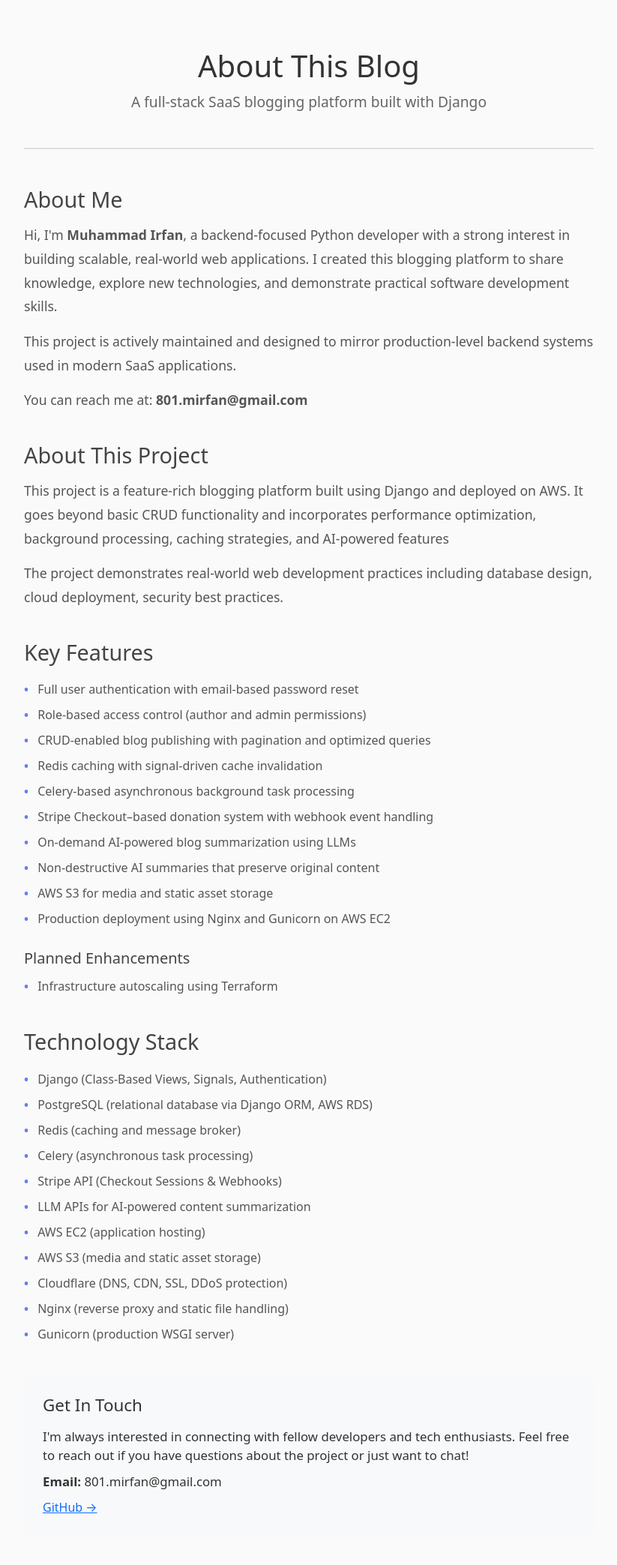
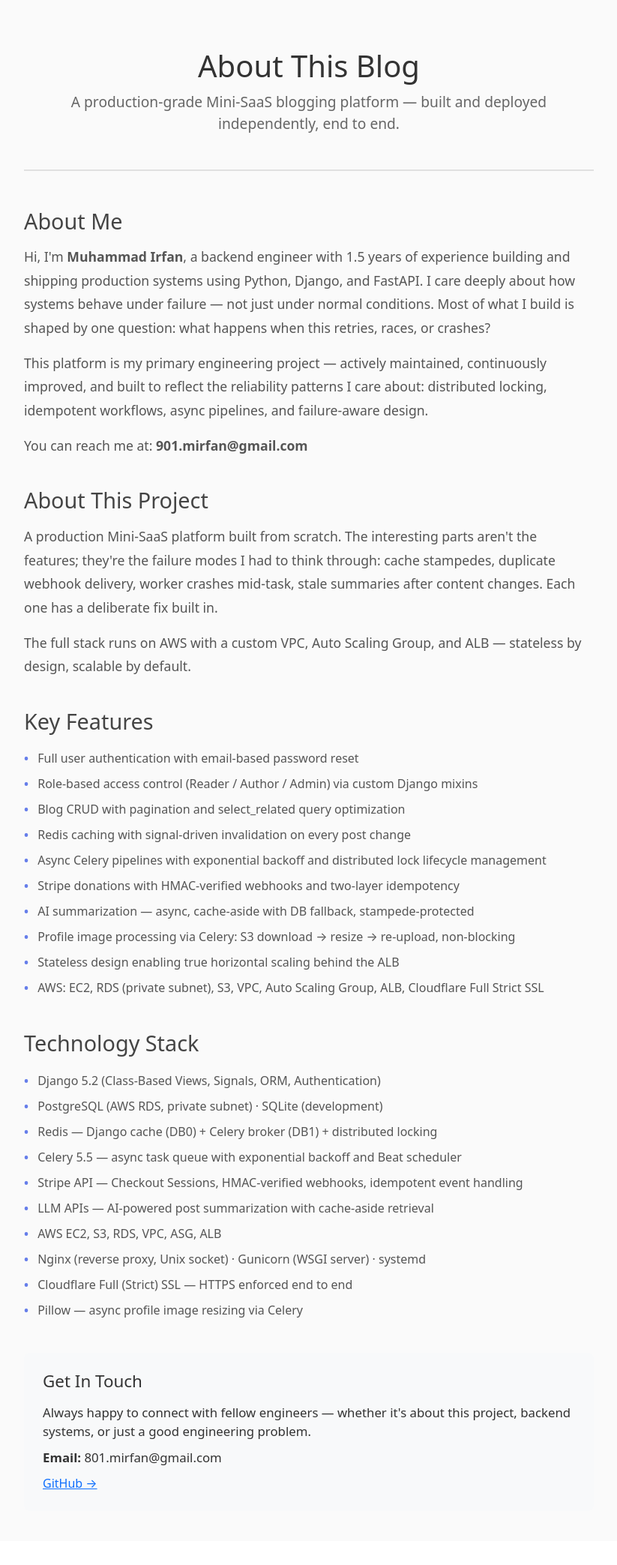
Before and after one commit to MIrfanGH/Django_Blog, a Django app: page /about/ in a window 1280 px wide. Shown: the part 56-2143 px from the top of the page at 75% size, without its empty margins (228-1051 px from the left). After the commit the page ends 2042 px from the top, so only its background shows below. Run offline with Django 5.2, Linux system fonts and the light colour scheme; parts of the project's set-up code (start-up, migrations or seed data) failed here and were passed over.

Commit message:
Update About page

```diff
--- a/blog/templates/blog/about.html
+++ b/blog/templates/blog/about.html
@@ -85,35 +85,38 @@
 <div class="about-container">
     <div class="about-header">
         <h1>About This Blog</h1>
-        <p>A full-stack SaaS blogging platform built with Django</p>
+        <p>A production-grade Mini-SaaS blogging platform — built and deployed independently, end to end.</p>
     </div>
 
     <div class="section">
         <h2>About Me</h2>
         <p>
-            Hi, I'm <strong>Muhammad Irfan</strong>, a backend-focused Python developer with a strong
-            interest in building scalable, real-world web applications.
-            I created this blogging platform to share knowledge, explore new technologies,
-            and demonstrate practical software development skills.
+            Hi, I'm <strong>Muhammad Irfan</strong>, a backend engineer with 1.5 years of experience
+            building and shipping production systems using Python, Django, and FastAPI.
+            I care deeply about how systems behave under failure — not just under normal conditions.
+            Most of what I build is shaped by one question: what happens when this retries, races, or crashes?
         </p>
         <p>
-            This project is actively maintained and designed to mirror production-level backend systems used in modern SaaS applications.
+            This platform is my primary engineering project — actively maintained, continuously improved,
+            and built to reflect the reliability patterns I care about: distributed locking, idempotent
+            workflows, async pipelines, and failure-aware design.
         </p>
         <p>
-            You can reach me at: <strong>801.mirfan@gmail.com</strong>
+            You can reach me at: <strong>901.mirfan@gmail.com</strong>
         </p>
     </div>
 
     <div class="section">
         <h2>About This Project</h2>
         <p>
-            This project is a feature-rich blogging platform built using Django and deployed on AWS.
-            It goes beyond basic CRUD functionality and incorporates performance optimization,
-            background processing, caching strategies, and AI-powered features
+            A production Mini-SaaS platform built from scratch. The interesting
+            parts aren't the features; they're the failure modes I had to think through: cache stampedes,
+            duplicate webhook delivery, worker crashes mid-task, stale summaries after content changes.
+            Each one has a deliberate fix built in.
         </p>
         <p>
-            The project demonstrates real-world web development practices including database design,
-            cloud deployment, security best practices.
+            The full stack runs on AWS with a custom VPC, Auto Scaling Group, and ALB —
+            stateless by design, scalable by default.
         </p>
     </div>
 
@@ -121,50 +124,44 @@
         <h2>Key Features</h2>
         <ul class="tech-list">
             <li>Full user authentication with email-based password reset</li>
-            <li>Role-based access control (author and admin permissions)</li>
-            <li>CRUD-enabled blog publishing with pagination and optimized queries</li>
-            <li>Redis caching with signal-driven cache invalidation</li>
-            <li>Celery-based asynchronous background task processing</li>
-            <li>Stripe Checkout–based donation system with webhook event handling</li>
-            <li>On-demand AI-powered blog summarization using LLMs</li>
-            <li>Non-destructive AI summaries that preserve original content</li>
-            <li>AWS S3 for media and static asset storage</li>
-            <li>Production deployment using Nginx and Gunicorn on AWS EC2</li>
-        <br>
-            <h5>Planned Enhancements</h5>
-            <li>Infrastructure autoscaling using Terraform</li>
-
+            <li>Role-based access control (Reader / Author / Admin) via custom Django mixins</li>
+            <li>Blog CRUD with pagination and select_related query optimization</li>
+            <li>Redis caching with signal-driven invalidation on every post change</li>
+            <li>Async Celery pipelines with exponential backoff and distributed lock lifecycle management</li>
+            <li>Stripe donations with HMAC-verified webhooks and two-layer idempotency</li>
+            <li>AI summarization — async, cache-aside with DB fallback, stampede-protected</li>
+            <li>Profile image processing via Celery: S3 download → resize → re-upload, non-blocking</li>
+            <li>Stateless design enabling true horizontal scaling behind the ALB</li>
+            <li>AWS: EC2, RDS (private subnet), S3, VPC, Auto Scaling Group, ALB, Cloudflare Full Strict SSL</li>
         </ul>
     </div>
 
     <div class="section">
         <h2>Technology Stack</h2>
         <ul class="tech-list">
-            <li>Django (Class-Based Views, Signals, Authentication)</li>
-            <li>PostgreSQL (relational database via Django ORM, AWS RDS)</li>
-            <li>Redis (caching and message broker)</li>
-            <li>Celery (asynchronous task processing)</li>
-            <li>Stripe API (Checkout Sessions & Webhooks)</li>
-            <li>LLM APIs for AI-powered content summarization</li>
-            <li>AWS EC2 (application hosting)</li>
-            <li>AWS S3 (media and static asset storage)</li>
-            <li>Cloudflare (DNS, CDN, SSL, DDoS protection)</li>
-            <li>Nginx (reverse proxy and static file handling)</li>
-            <li>Gunicorn (production WSGI server)</li>
+            <li>Django 5.2 (Class-Based Views, Signals, ORM, Authentication)</li>
+            <li>PostgreSQL (AWS RDS, private subnet) · SQLite (development)</li>
+            <li>Redis — Django cache (DB0) + Celery broker (DB1) + distributed locking</li>
+            <li>Celery 5.5 — async task queue with exponential backoff and Beat scheduler</li>
+            <li>Stripe API — Checkout Sessions, HMAC-verified webhooks, idempotent event handling</li>
+            <li>LLM APIs — AI-powered post summarization with cache-aside retrieval</li>
+            <li>AWS EC2, S3, RDS, VPC, ASG, ALB</li>
+            <li>Nginx (reverse proxy, Unix socket) · Gunicorn (WSGI server) · systemd</li>
+            <li>Cloudflare Full (Strict) SSL — HTTPS enforced end to end</li>
+            <li>Pillow — async profile image resizing via Celery</li>
         </ul>
     </div>
 
     <div class="contact-info">
         <h3>Get In Touch</h3>
         <p>
-            I'm always interested in connecting with fellow developers and tech enthusiasts.
-            Feel free to reach out if you have questions about the project or just want to chat!
+            Always happy to connect with fellow engineers — whether it's about this project,
+            backend systems, or just a good engineering problem.
         </p>
         <p><strong>Email:</strong> 801.mirfan@gmail.com</p>
 
         <div class="social-links">
             <a href="https://github.com/MIrfanGH/Django_Blog.git" target="_blank">GitHub →</a>
-
         </div>
     </div>
 </div>
```
